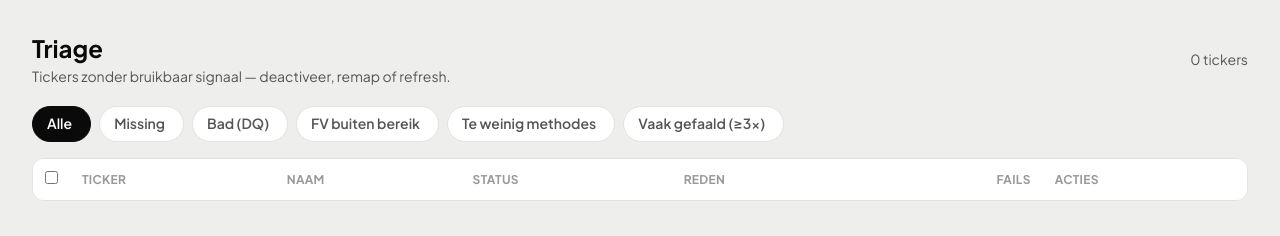
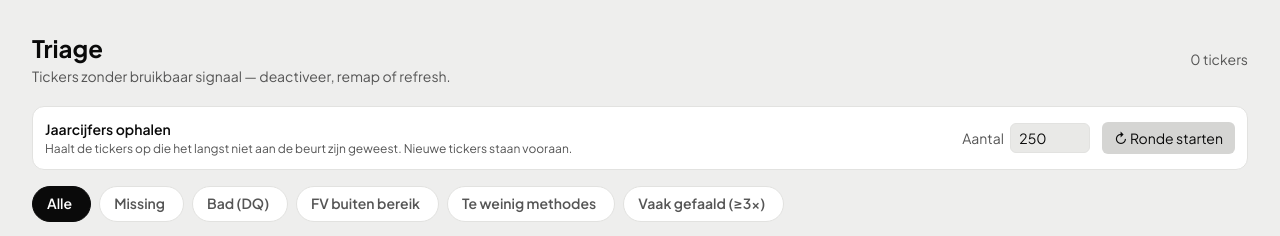
Before and after one commit to Nolles15/stockscreen, a Flask app: page /triage in a window 1280 px wide. Shown: the part 65-301 px from the top of the page. Run offline with Flask 3, Linux system fonts and the light colour scheme; data that the repository does not hold is empty; parts of the project's set-up code (start-up, migrations or seed data) failed here and were passed over; some libraries are stand-ins or nearby versions.

Commit message:
feat: knop om zelf een ronde jaarcijfers te draaien
Na de import wachten ~2.000 tickers op cijfers. De nachtelijke rotatie doet
er ruim tien nachten over; met deze knop kun je dat zelf versnellen zonder
te wachten. Staat in Beheer/triage, met een instelbaar aantal.

POST /api/refresh/fundamentals draait dezelfde functie als de nachtelijke
ronde, zodat storm-guard, suspend-regels en logging niet uit elkaar kunnen
gaan lopen. Daarvoor is de bestaande scheduler-functie opgesplitst in de
beslissing (wel/niet draaien) en de uitvoering.

Er kan maar een ronde tegelijk lopen: de scheduler en de knop delen een
vlag, en een tweede verzoek krijgt 409 in plaats van een tweede batch. Twee
batches tegelijk verdubbelen het aantal Yahoo-aanroepen per seconde en dat
is precies waar de rate-limits op afgaan. De knop pollt de status en gaat
vanzelf weer aan als de ronde klaar is.

```diff
--- a/app.py
+++ b/app.py
@@ -86,6 +86,12 @@ def save_config(cfg: dict) -> None:
 _jobs: dict[str, dict] = {}   # job_id → {status, progress, current, errors}
 _jobs_lock = threading.Lock()
 _startup_job_id: str | None = None   # job_id of the auto-refresh triggered at startup
+
+# Bewaakt dat er maar één ronde jaarcijfers tegelijk draait. Twee batches
+# tegelijk verdubbelen het aantal Yahoo-aanroepen per seconde en lopen linea
+# recta in de rate-limits; de scheduler en de handmatige knop delen deze vlag.
+_fundamentals_lock = threading.Lock()
+_fundamentals_running = False
 
 STALE_HEAVY_DAYS = 6   # dagen zonder zware refresh → opnieuw ophalen bij next run
 
@@ -563,7 +569,27 @@ def _run_price_refresh(cfg: dict) -> None:
 
 
 def _run_fundamentals_refresh(cfg: dict) -> None:
+    global _fundamentals_running
     limit = int(cfg.get("refresh", {}).get("fundamentals_per_night", 100))
+
+    # Deelt de vlag met de handmatige knop: draait er al een ronde, dan slaan we
+    # deze over in plaats van het aantal Yahoo-aanroepen te verdubbelen.
+    with _fundamentals_lock:
+        if _fundamentals_running:
+            log.info("Nachtelijke ronde jaarcijfers overgeslagen: er loopt er al een")
+            db.log_activity("refresh_fundamentals", None, "skipped",
+                            {"reason": "handmatige ronde was nog bezig"})
+            return
+        _fundamentals_running = True
+
+    try:
+        _do_fundamentals_refresh(cfg, limit)
+    finally:
+        with _fundamentals_lock:
+            _fundamentals_running = False
+
+
+def _do_fundamentals_refresh(cfg: dict, limit: int) -> None:
     db.log_activity("refresh_fundamentals", None, "start", {"limit": limit})
     result = refresh.refresh_fundamentals_batch(limit, cfg)
     db.set_refresh_state("last_fundamentals_refresh_at", datetime.now(timezone.utc).isoformat())
@@ -1505,6 +1531,60 @@ def api_refresh_prices():
     return jsonify({"started": True, "tickers": len(tickers)})
 
 
+@app.route("/api/refresh/fundamentals", methods=["POST"])
+def api_refresh_fundamentals():
+    """
+    Draai direct een ronde jaarcijfers, bovenop de nachtelijke rotatie.
+
+    Body (optioneel): {"limit": N}. Handig om een achterstand in te lopen na
+    een grote import; de rotatie pakt sowieso de langst niet-geprobeerde
+    tickers eerst, dus nieuwe tickers komen vanzelf bovenaan.
+
+    Draait op de achtergrond en weigert een tweede ronde zolang er één loopt:
+    twee batches tegelijk verdubbelen het aantal Yahoo-aanroepen per seconde
+    en dat is precies waar de rate-limits op afgaan.
+    """
+    global _fundamentals_running
+    data = request.get_json(silent=True) or {}
+    cfg = load_config()
+    default_limit = int((cfg.get("refresh") or {}).get("fundamentals_per_night", 100))
+    try:
+        limit = int(data.get("limit") or default_limit)
+    except (TypeError, ValueError):
+        return jsonify({"error": "limit moet een getal zijn"}), 400
+    limit = max(1, min(limit, 500))
+
+    with _fundamentals_lock:
+        if _fundamentals_running:
+            return jsonify({
+                "started": False,
+                "reason": "Er loopt al een ronde jaarcijfers. Wacht tot die klaar is.",
+            }), 409
+        _fundamentals_running = True
+
+    def _work():
+        global _fundamentals_running
+        try:
+            # Zelfde functie als de nachtelijke ronde, zodat storm-guard,
+            # suspend-regels en logging niet uit elkaar kunnen gaan lopen.
+            _do_fundamentals_refresh(cfg, limit)
+        except Exception:
+            log.exception("Handmatige ronde jaarcijfers mislukt")
+            db.log_activity("refresh_fundamentals", None, "error", {"trigger": "handmatig"})
+        finally:
+            with _fundamentals_lock:
+                _fundamentals_running = False
+
+    threading.Thread(target=_work, daemon=True).start()
+    return jsonify({"started": True, "limit": limit})
+
+
+@app.route("/api/refresh/fundamentals/status")
+def api_refresh_fundamentals_status():
+    """Loopt er een ronde jaarcijfers? Gebruikt door de knop in Beheer."""
+    return jsonify({"running": _fundamentals_running})
+
+
 @app.route("/api/stocks/probe", methods=["POST"])
 def api_probe_stocks():
     """
--- a/templates/triage.html
+++ b/templates/triage.html
@@ -12,6 +12,25 @@
   <div class="flex items-center gap-3 text-sm text-slate-400">
     <span id="count-total">0 tickers</span>
   </div>
+</div>
+
+<!-- Inhaalronde jaarcijfers -->
+<div class="mb-4 p-3 rounded-xl border border-slate-800 bg-slate-900 flex items-center gap-3 text-sm flex-wrap">
+  <div class="flex-1 min-w-[16rem]">
+    <div class="font-semibold text-slate-200">Jaarcijfers ophalen</div>
+    <div id="fund-status" class="text-slate-400 text-xs mt-0.5">
+      Haalt de tickers op die het langst niet aan de beurt zijn geweest. Nieuwe
+      tickers staan vooraan.
+    </div>
+  </div>
+  <label class="text-slate-400">Aantal
+    <input id="fund-limit" type="number" min="1" max="500" value="250"
+           class="ml-1 w-20 bg-slate-800 border border-slate-700 rounded-md px-2 py-1 text-slate-100">
+  </label>
+  <button id="fund-btn" onclick="startFundamentals()"
+          class="bg-slate-700 hover:bg-slate-600 text-white px-3 py-1.5 rounded-md">
+    ↻ Ronde starten
+  </button>
 </div>
 
 <!-- Filter-chips -->
@@ -348,6 +367,68 @@ async function confirmRemap() {
   loadTriage();
 }
 
+// --- Inhaalronde jaarcijfers -------------------------------------------------
+// Eén ronde tegelijk: de server weigert een tweede met een 409. De knop volgt
+// die toestand zodat je niet staat te klikken zonder dat er iets gebeurt.
+let _fundPoll = null;
+
+async function startFundamentals() {
+  const limit = parseInt(document.getElementById('fund-limit').value, 10) || 250;
+  setFundBusy(true, 'Ronde starten…');
+  try {
+    const res = await fetch('/api/refresh/fundamentals', {
+      method: 'POST',
+      headers: { 'Content-Type': 'application/json' },
+      body: JSON.stringify({ limit }),
+    });
+    const data = await res.json();
+    if (res.status === 409) {
+      setFundStatus(data.reason || 'Er loopt al een ronde.');
+      pollFundamentals();
+      return;
+    }
+    if (!res.ok) {
+      setFundBusy(false, `Niet gestart: ${data.error || res.status}`);
+      return;
+    }
+    setFundStatus(`Ronde gestart voor ${data.limit} tickers. Dit duurt een paar minuten.`);
+    pollFundamentals();
+  } catch (e) {
+    setFundBusy(false, `Niet gestart: ${e.message}`);
+  }
+}
+
+function pollFundamentals() {
+  if (_fundPoll) clearInterval(_fundPoll);
+  _fundPoll = setInterval(async () => {
+    try {
+      const res = await fetch('/api/refresh/fundamentals/status');
+      const { running } = await res.json();
+      if (!running) {
+        clearInterval(_fundPoll);
+        _fundPoll = null;
+        setFundBusy(false, 'Ronde klaar. De lijst hieronder is bijgewerkt.');
+        loadTriage();
+      }
+    } catch (e) {
+      // Tijdens een zware ronde kan de server even niet antwoorden; blijf pollen.
+    }
+  }, 5000);
+}
+
+function setFundBusy(busy, msg) {
+  const btn = document.getElementById('fund-btn');
+  btn.disabled = busy;
+  btn.classList.toggle('opacity-50', busy);
+  btn.classList.toggle('cursor-not-allowed', busy);
+  btn.textContent = busy ? '⏳ Bezig…' : '↻ Ronde starten';
+  if (msg) setFundStatus(msg);
+}
+
+function setFundStatus(msg) {
+  document.getElementById('fund-status').textContent = msg;
+}
+
 function truncate(s, n) { return s.length > n ? s.slice(0, n) + '…' : s; }
 function escapeHtml(s) { return String(s).replace(/[&<>"']/g, c => ({ '&':'&amp;','<':'&lt;','>':'&gt;','"':'&quot;',"'":'&#39;' }[c])); }
 
@@ -362,5 +443,17 @@ document.querySelectorAll('.triage-chip').forEach(btn => {
 });
 
 loadTriage();
+
+// Draait er al een ronde (nachtelijk of vanuit een ander tabblad)? Dan meteen
+// de knop op bezet zetten in plaats van te doen alsof er niets gebeurt.
+fetch('/api/refresh/fundamentals/status')
+  .then(r => r.json())
+  .then(({ running }) => {
+    if (running) {
+      setFundBusy(true, 'Er loopt al een ronde jaarcijfers.');
+      pollFundamentals();
+    }
+  })
+  .catch(() => {});
 </script>
 {% endblock %}
```
